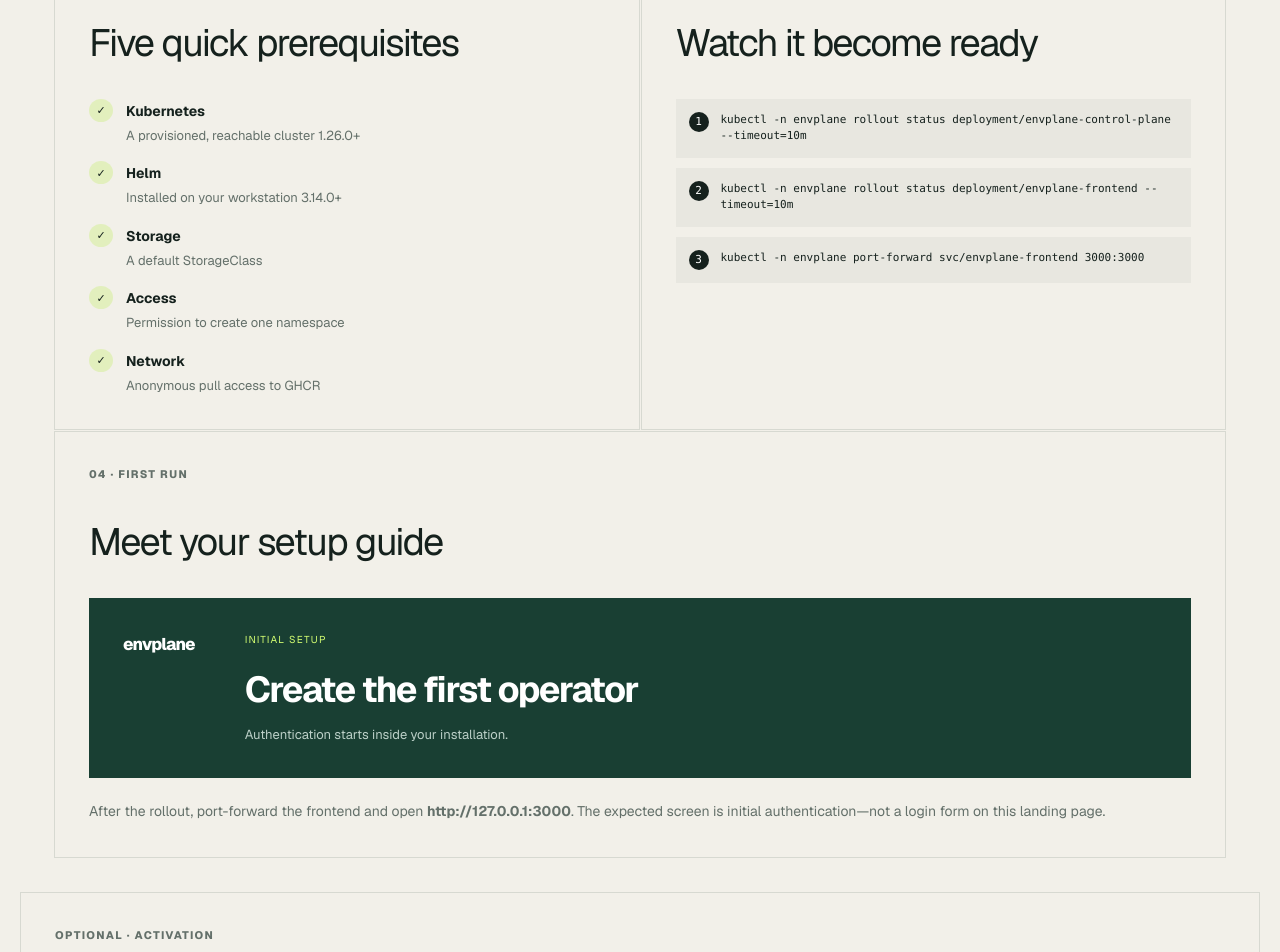
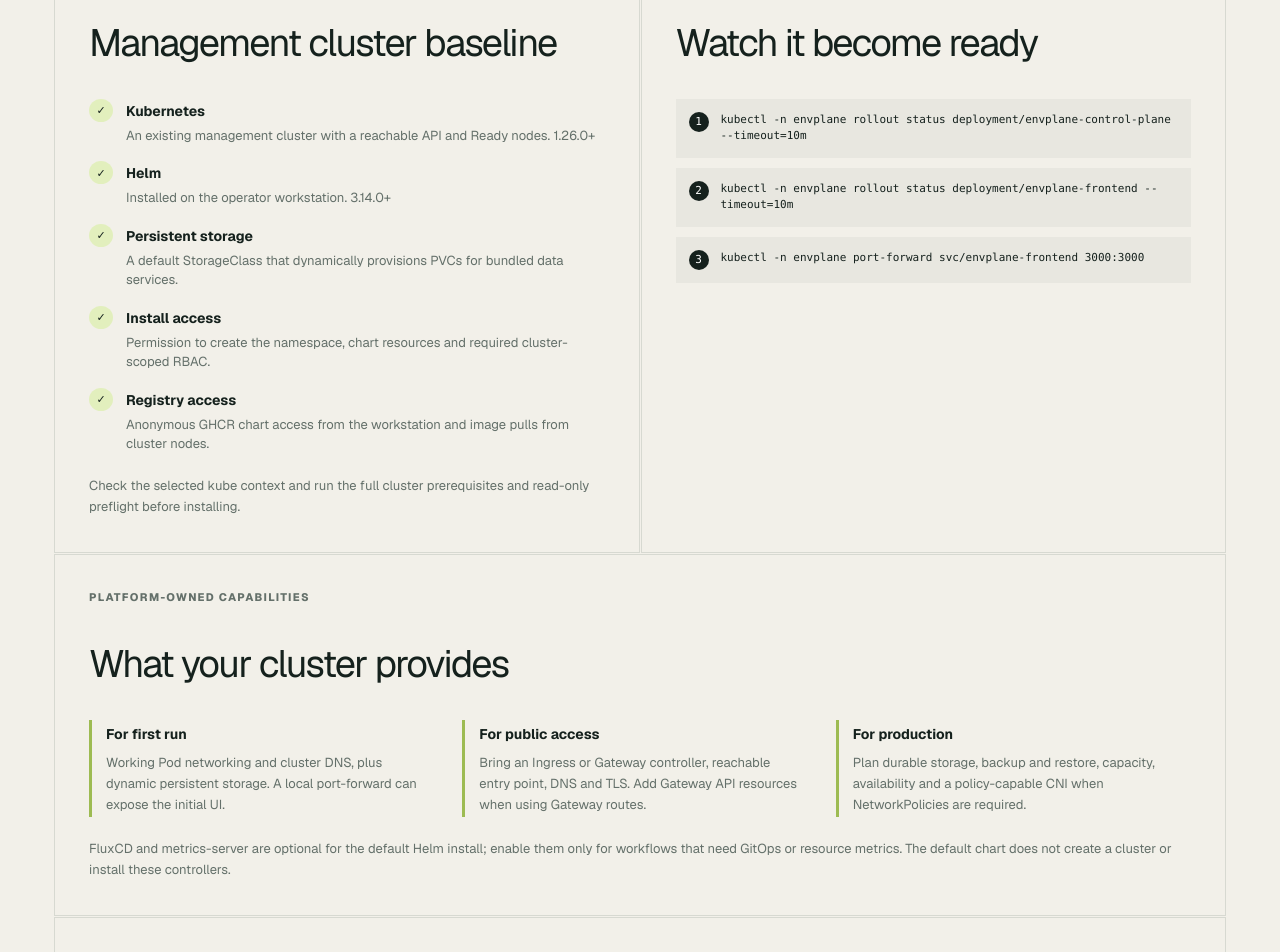
Before and after one commit to EnvPlane/website, a Next.js app: page /install in a window 1280 px wide. Shown: the part 1100-2052 px from the top of the page. Built offline with nearby package versions, Linux system fonts and the light colour scheme; no server answers.

Commit message:
Explain source cluster requirements on install page

```diff
--- a/app/generated/release.json
+++ b/app/generated/release.json
@@ -3,11 +3,11 @@
   "index": {
     "schemaVersion": 1,
     "channel": "stable",
-    "version": "0.4.138",
-    "sourceRevision": "f61abe425c44e41abbbf3da3650ee5bd861b9d8f",
+    "version": "0.4.731",
+    "sourceRevision": "4bd953a8cc3af05b3dc93bcaf72762f80d1f8daa",
     "chart": {
       "repository": "oci://ghcr.io/envplane/envplane",
-      "digest": "sha256:d1ed829b512c890a92d9a14a3940b138251346242b3d7463d3cba2886bc91d1d"
+      "digest": "sha256:92c7b029e7a85ec03d26dcd50618ec15301039cf8351357a9cb05e30f16b68f5"
     },
     "support": {
       "kubernetes": {
@@ -28,7 +28,7 @@
     "install": {
       "release": "envplane",
       "namespace": "envplane",
-      "command": "helm upgrade --install envplane oci://ghcr.io/envplane/envplane --version 0.4.138 --namespace envplane --create-namespace --wait",
+      "command": "helm upgrade --install envplane oci://ghcr.io/envplane/envplane --version 0.4.731 --namespace envplane --create-namespace --wait",
       "prerequisites": [
         "kubernetes",
         "helm",
@@ -49,5 +49,5 @@
       "screen": "initial-authentication"
     }
   },
-  "bundleSha256": "03df7b8fc55785ee15b0b7ec124b9e40e1a4c199fc16c2e59c6d62ec7bb15a7c"
+  "bundleSha256": "4462d51c64ef0dee5f14ecdef8276a61495f5a5b98cd4f51f2e782bdef6ccb6d"
 }
--- a/app/globals.css
+++ b/app/globals.css
@@ -51,6 +51,13 @@
 .prerequisite-list li > span { align-items: center; background: #e2efbd; border-radius: 50%; display: flex; font-size: 11px; height: 23px; justify-content: center; }
 .prerequisite-list strong { font-size: 14px; }
 .prerequisite-list p { color: var(--muted); font-size: 13px; margin: 3px 0 0; }
+.requirements-link, .cluster-note { color: var(--muted); font-size: 13px; line-height: 1.6; margin: 22px 0 0; }
+.requirements-link a, .cluster-note a { text-underline-offset: 3px; }
+.cluster-card { grid-column: 1 / -1; }
+.cluster-capabilities { display: grid; gap: 18px; grid-template-columns: repeat(3, minmax(0, 1fr)); }
+.cluster-capabilities div { border-left: 3px solid #9dbb52; padding: 2px 14px; }
+.cluster-capabilities strong { font-size: 14px; }
+.cluster-capabilities p { color: var(--muted); font-size: 13px; line-height: 1.6; margin: 7px 0 0; }
 .status-stack { display: grid; gap: 10px; }
 .status-stack code { align-items: start; background: #e8e7e0; display: grid; font-size: 11px; gap: 10px; grid-template-columns: 22px 1fr; line-height: 1.5; overflow-wrap: anywhere; padding: 13px; }
 .status-stack span { align-items: center; background: var(--ink); border-radius: 50%; color: white; display: flex; height: 20px; justify-content: center; width: 20px; }
@@ -77,6 +84,8 @@
   .hero-copy { font-size: 17px; }
   .guide-grid { grid-template-columns: 1fr; padding: 0 20px; }
   .details-grid { grid-template-columns: 1fr; padding: 0 20px; }
+  .cluster-card { grid-column: auto; }
+  .cluster-capabilities { grid-template-columns: 1fr; }
   .first-run-card { grid-column: auto; }
   .path-panel, .command-panel { min-height: auto; padding: 26px 20px; }
   .details-grid article { padding: 26px 20px; }
--- a/app/install/install-guide.tsx
+++ b/app/install/install-guide.tsx
@@ -6,11 +6,11 @@
 import { ActivationGuide } from './activation-guide';
 
 const prerequisiteCopy: Record<string, { title: string; detail: string }> = {
-  kubernetes: { title: 'Kubernetes', detail: 'A provisioned, reachable cluster' },
-  helm: { title: 'Helm', detail: 'Installed on your workstation' },
-  'default-storage-class': { title: 'Storage', detail: 'A default StorageClass' },
-  'namespace-rbac': { title: 'Access', detail: 'Permission to create one namespace' },
-  'public-oci-egress': { title: 'Network', detail: 'Anonymous pull access to GHCR' },
+  kubernetes: { title: 'Kubernetes', detail: 'An existing management cluster with a reachable API and Ready nodes.' },
+  helm: { title: 'Helm', detail: 'Installed on the operator workstation.' },
+  'default-storage-class': { title: 'Persistent storage', detail: 'A default StorageClass that dynamically provisions PVCs for bundled data services.' },
+  'namespace-rbac': { title: 'Install access', detail: 'Permission to create the namespace, chart resources and required cluster-scoped RBAC.' },
+  'public-oci-egress': { title: 'Registry access', detail: 'Anonymous GHCR chart access from the workstation and image pulls from cluster nodes.' },
 };
 
 function trackSelection(event: 'cluster_target_selected' | 'hosting_mode_selected' | 'install_command_copied', value: string) {
@@ -123,13 +123,14 @@
       <section className="details-grid" aria-label="Install requirements and verification">
         <article>
           <p className="step-label">Before you run it</p>
-          <h2>Five quick prerequisites</h2>
+          <h2>Management cluster baseline</h2>
           <ul className="prerequisite-list">
             {(release?.install.prerequisites ?? Object.keys(prerequisiteCopy)).map((key) => {
               const item = prerequisiteCopy[key];
               return item ? <li key={key}><span aria-hidden="true">✓</span><div><strong>{item.title}</strong><p>{item.detail}{key === 'kubernetes' && release ? ` ${release.support.kubernetes.minimum}+` : ''}{key === 'helm' && release ? ` ${release.support.helm.minimum}+` : ''}</p></div></li> : null;
             })}
           </ul>
+          <p className="requirements-link">Check the selected kube context and run the <a href="https://github.com/EnvPlane/deploy/blob/main/docs/cluster-prerequisites.md">full cluster prerequisites and read-only preflight</a> before installing.</p>
         </article>
         <article>
           <p className="step-label">03 · Check status</p>
@@ -137,6 +138,17 @@
           <div className="status-stack">
             {(release?.status.commands ?? ['Status commands unlock with the verified release index.']).map((command, index) => <code key={command}><span>{index + 1}</span>{command}</code>)}
           </div>
+        </article>
+        <article className="cluster-card">
+          <p className="step-label">Platform-owned capabilities</p>
+          <h2>What your cluster provides</h2>
+          <div className="cluster-capabilities">
+            <div><strong>For first run</strong><p>Working Pod networking and cluster DNS, plus dynamic persistent storage. A local port-forward can expose the initial UI.</p></div>
+            <div><strong>For public access</strong><p>Bring an Ingress or Gateway controller, reachable entry point, DNS and TLS. Add Gateway API resources when using Gateway routes.</p></div>
+            <div><strong>For production</strong><p>Plan durable storage, backup and restore, capacity, availability and a policy-capable CNI when NetworkPolicies are required.</p></div>
+          </div>
+          <p className="cluster-note">FluxCD and metrics-server are optional for the default Helm install; enable them only for workflows that need GitOps or resource metrics. The default chart does not create a cluster or install these controllers.</p>
+          {clusterTarget === 'remote' && <p className="cluster-note">A remote target is connected after management setup. It needs scoped Kubernetes access and Pod-to-management HTTPS connectivity; see the <a href="https://github.com/EnvPlane/deploy/blob/main/docs/remote-clusters.md">remote-cluster guide</a>.</p>}
         </article>
         <article className="first-run-card">
           <p className="step-label">04 · First run</p>
```
